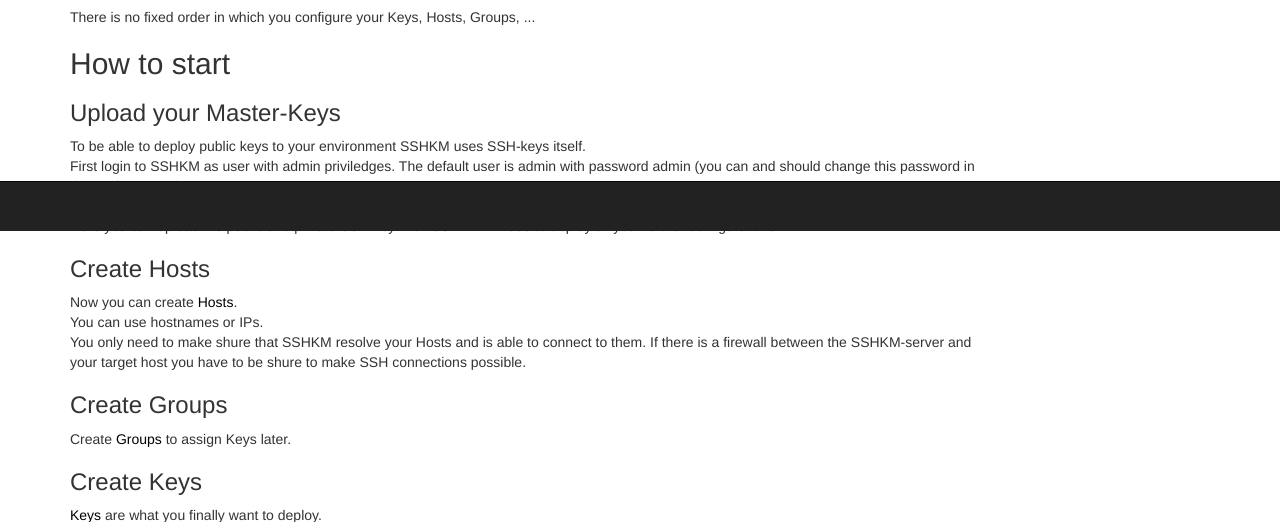
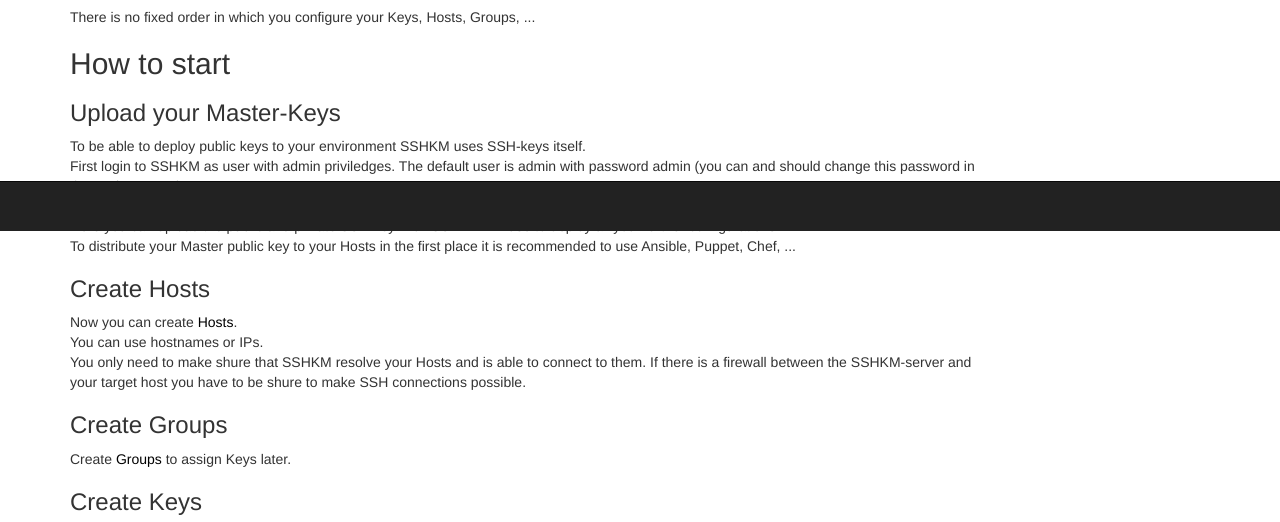
Before and after one commit to sshkm/django-sshkm, a Django app: page /docs/ in a window 1280 px wide. Shown: the part 569-1091 px from the top of the page. Run offline with Django 3.2, Linux system fonts and the light colour scheme; parts of the project's set-up code (start-up, migrations or seed data) failed here and were passed over; some libraries are stand-ins or nearby versions.

Commit message:
documentation

```diff
--- a/sshkm/templates/sshkm/docs.html
+++ b/sshkm/templates/sshkm/docs.html
@@ -32,7 +32,8 @@
           To be able to deploy public keys to your environment SSHKM uses SSH-keys itself.<br>
           First login to SSHKM as user with admin priviledges. The default user is admin with password admin (you can and should change this password in the <a href="{% url 'SettingsList' %}">settings page</a>).<br>
           Navigate to the <a href="{% url 'SettingsList' %}">settings page</a>. This is the little gear-wheel icon in the top right corner.<br>
-          Here you can upload the public and private SSH-key wich SSHKM will use to deploy all your further configurations.
+          Here you can upload the public and private SSH-key wich SSHKM will use to deploy all your further configurations.<br>
+          To distribute your Master public key to your Hosts in the first place it is recommended to use Ansible, Puppet, Chef, ...
         </p>
         <h3>Create Hosts</h3>
         <p>
--- a/sshkm/templates/sshkm/permission/list.html
+++ b/sshkm/templates/sshkm/permission/list.html
@@ -80,7 +80,7 @@
               {% else %}
               <li class="disabled"><span>&laquo;</span></li>
               {% endif %}
-              <li class="active"><span>Page {{ permissions.number }} of {{ permissions.paginator.num_pages }}</span></li>
+              <li class="active"><span>{{ permissions.number }} of {{ permissions.paginator.num_pages }}</span></li>
               {% if permissions.has_next %}
               <li><a href="?page={{ permissions.next_page_number }}" class="paginate_right">&raquo;</a></li>
               {% else %}
```
Also changed, not shown: README.md.
